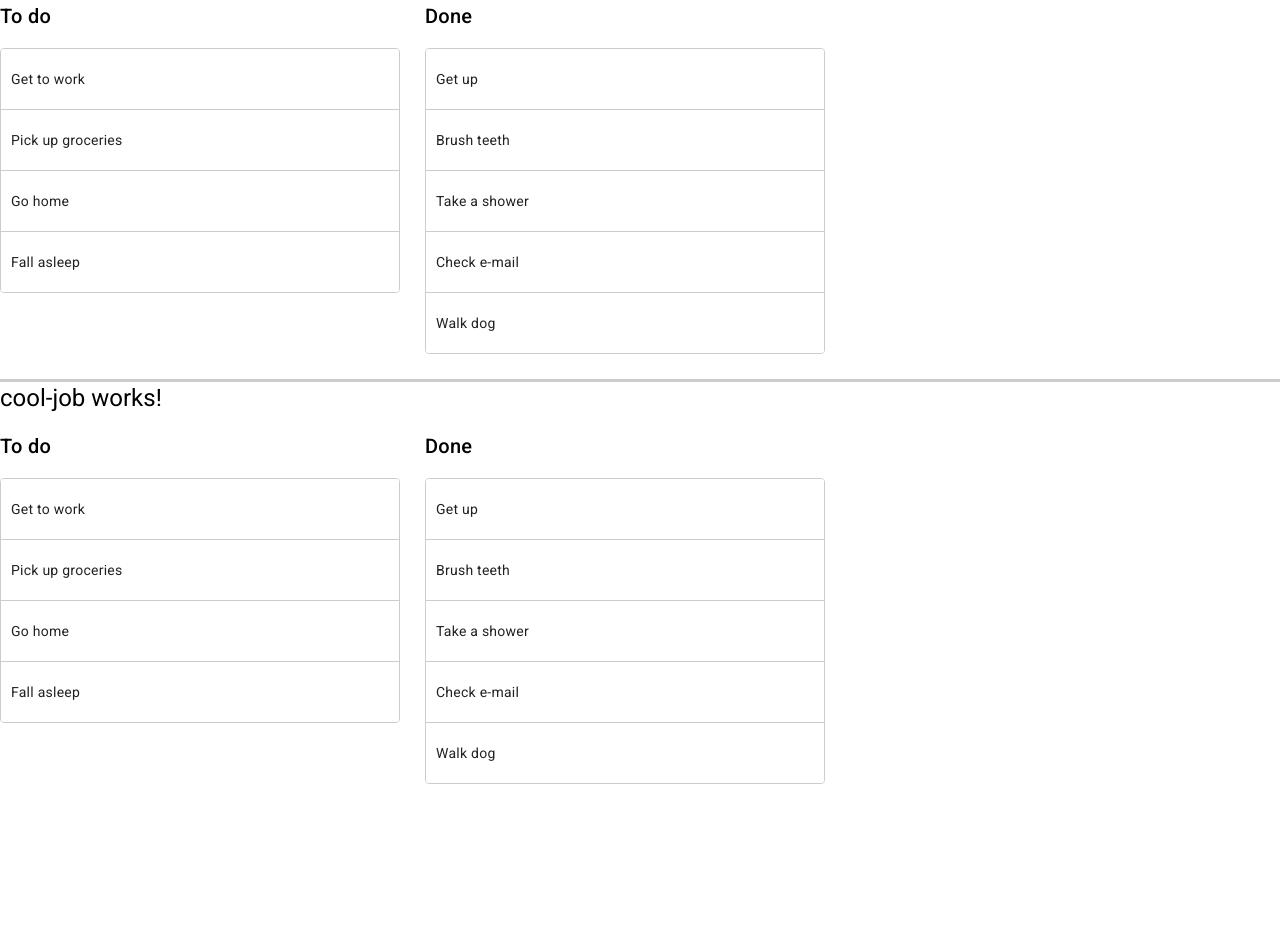
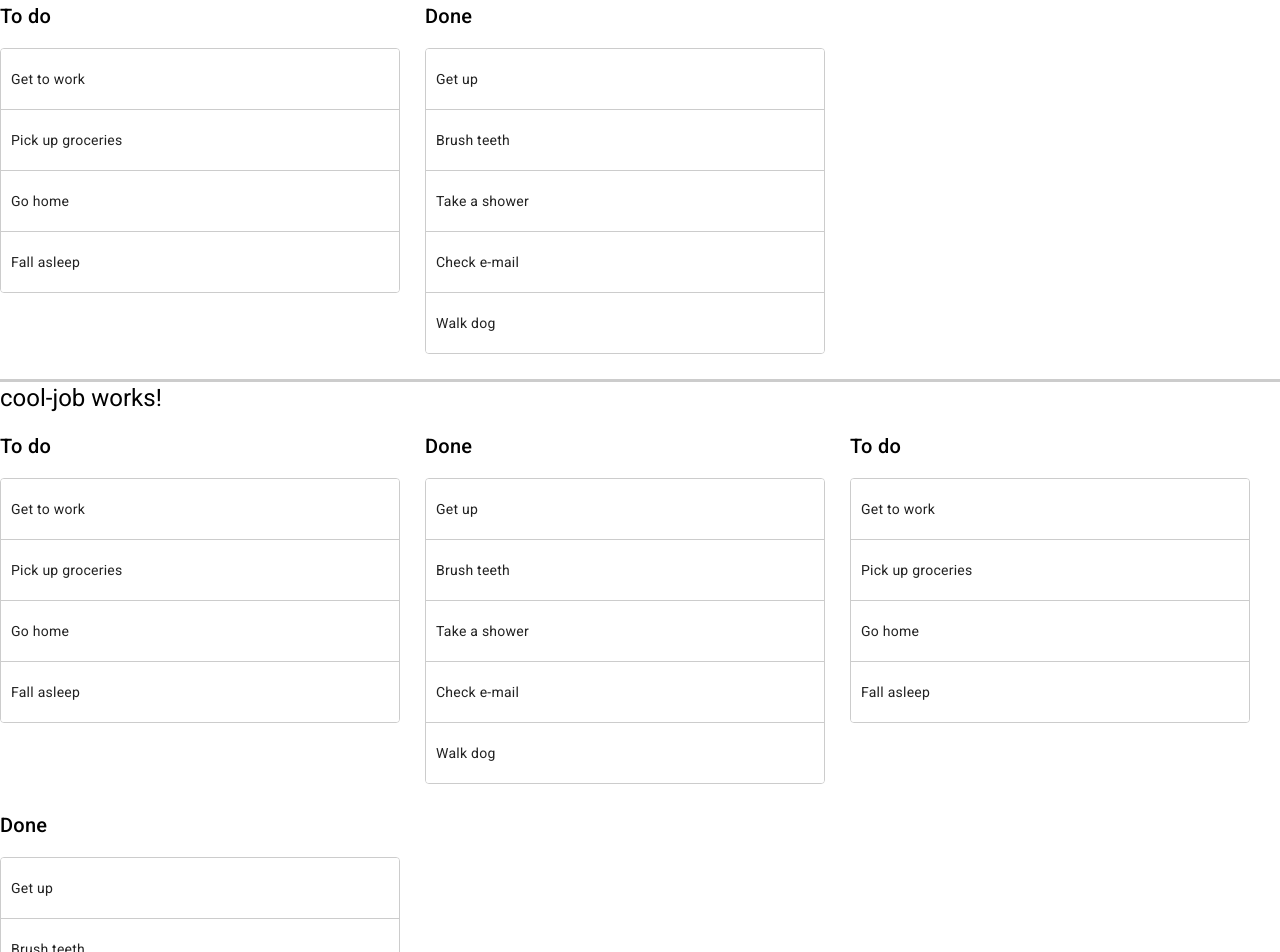
Before and after one commit to grace350276/f2ew3, an Angular app: page / in a window 1280 px wide. Shown: the top 952 px of the page. Before the commit the page ends 809 px from the top, so only its background shows below. Built offline with nearby package versions, Linux system fonts and the light colour scheme.

Commit message:
new comp "simple-drag" added

```diff
--- a/src/app/app.component.html
+++ b/src/app/app.component.html
@@ -2,3 +2,5 @@
   <app-cdk-drag-drop-connected-sorting-example-comp></app-cdk-drag-drop-connected-sorting-example-comp>
 
   <app-cool-job></app-cool-job>
+
+  <app-simple-drag></app-simple-drag>
--- a/src/app/app.module.ts
+++ b/src/app/app.module.ts
@@ -7,12 +7,14 @@
 import { CdkDragDropConnectedSortingExampleCompComponent } from './cdk-drag-drop-connected-sorting-example/cdk-drag-drop-connected-sorting-example.component';
 import { DragDropModule } from '@angular/cdk/drag-drop';
 import { CoolJobComponent } from './cool-job/cool-job.component';
+import { SimpleDragComponent } from './simple-drag/simple-drag.component';
 
 @NgModule({
   declarations: [
     AppComponent,
     CdkDragDropConnectedSortingExampleCompComponent,
-    CoolJobComponent
+    CoolJobComponent,
+    SimpleDragComponent
 
   ],
   imports: [
--- /dev/null
+++ b/src/app/simple-drag/simple-drag.component.html
@@ -0,0 +1,27 @@
+<div class="simple-container">
+  <h2>To do</h2>
+
+  <div
+    cdkDropList
+    #todoList="cdkDropList"
+    [cdkDropListData]="todo"
+    [cdkDropListConnectedTo]="[doneList]"
+    class="simple-list"
+    (cdkDropListDropped)="drop($event)">
+    <div class="simple-box" *ngFor="let item of todo" cdkDrag>{{item}}</div>
+  </div>
+</div>
+
+<div class="simple-container">
+  <h2>Done</h2>
+
+  <div
+    cdkDropList
+    #doneList="cdkDropList"
+    [cdkDropListData]="done"
+    [cdkDropListConnectedTo]="[todoList]"
+    class="simple-list"
+    (cdkDropListDropped)="drop($event)">
+    <div class="simple-box" *ngFor="let item of done" cdkDrag>{{item}}</div>
+  </div>
+</div>
--- /dev/null
+++ b/src/app/simple-drag/simple-drag.component.scss
@@ -0,0 +1,54 @@
+.simple-container {
+  width: 400px;
+  max-width: 100%;
+  margin: 0 25px 25px 0;
+  display: inline-block;
+  vertical-align: top;
+}
+
+.simple-list {
+  border: solid 1px #ccc;
+  min-height: 60px;
+  background: white;
+  border-radius: 4px;
+  overflow: hidden;
+  display: block;
+}
+
+.simple-box {
+  padding: 20px 10px;
+  border-bottom: solid 1px #ccc;
+  color: rgba(0, 0, 0, 0.87);
+  display: flex;
+  flex-direction: row;
+  align-items: center;
+  justify-content: space-between;
+  box-sizing: border-box;
+  cursor: move;
+  background: white;
+  font-size: 14px;
+}
+
+.cdk-drag-preview {
+  box-sizing: border-box;
+  border-radius: 4px;
+  box-shadow: 0 5px 5px -3px rgba(0, 0, 0, 0.2),
+    0 8px 10px 1px rgba(0, 0, 0, 0.14),
+    0 3px 14px 2px rgba(0, 0, 0, 0.12);
+}
+
+.cdk-drag-placeholder {
+  opacity: 0;
+}
+
+.cdk-drag-animating {
+  transition: transform 250ms cubic-bezier(0, 0, 0.2, 1);
+}
+
+.simple-box:last-child {
+  border: none;
+}
+
+.simple-list.cdk-drop-list-dragging .simple-box:not(.cdk-drag-placeholder) {
+  transition: transform 250ms cubic-bezier(0, 0, 0.2, 1);
+}
--- /dev/null
+++ b/src/app/simple-drag/simple-drag.component.ts
@@ -0,0 +1,30 @@
+import { Component } from '@angular/core';
+import {CdkDragDrop, moveItemInArray, transferArrayItem} from '@angular/cdk/drag-drop';
+/**
+ * @title Drag&Drop connected sorting
+ */
+
+@Component({
+  selector: 'app-simple-drag',
+  templateUrl: './simple-drag.component.html',
+  styleUrls: ['./simple-drag.component.scss']
+})
+export class SimpleDragComponent {
+  todo = ['Get to work', 'Pick up groceries', 'Go home', 'Fall asleep'];
+
+  done = ['Get up', 'Brush teeth', 'Take a shower', 'Check e-mail', 'Walk dog'];
+
+  drop(event: CdkDragDrop<string[]>) {
+    if (event.previousContainer === event.container) {
+      moveItemInArray(event.container.data, event.previousIndex, event.currentIndex);
+    } else {
+      transferArrayItem(
+        event.previousContainer.data,
+        event.container.data,
+        event.previousIndex,
+        event.currentIndex,
+      );
+    }
+  }
+
+}
```
Also changed, not shown: 1 other file (tests, documents, lock files or other folders).
